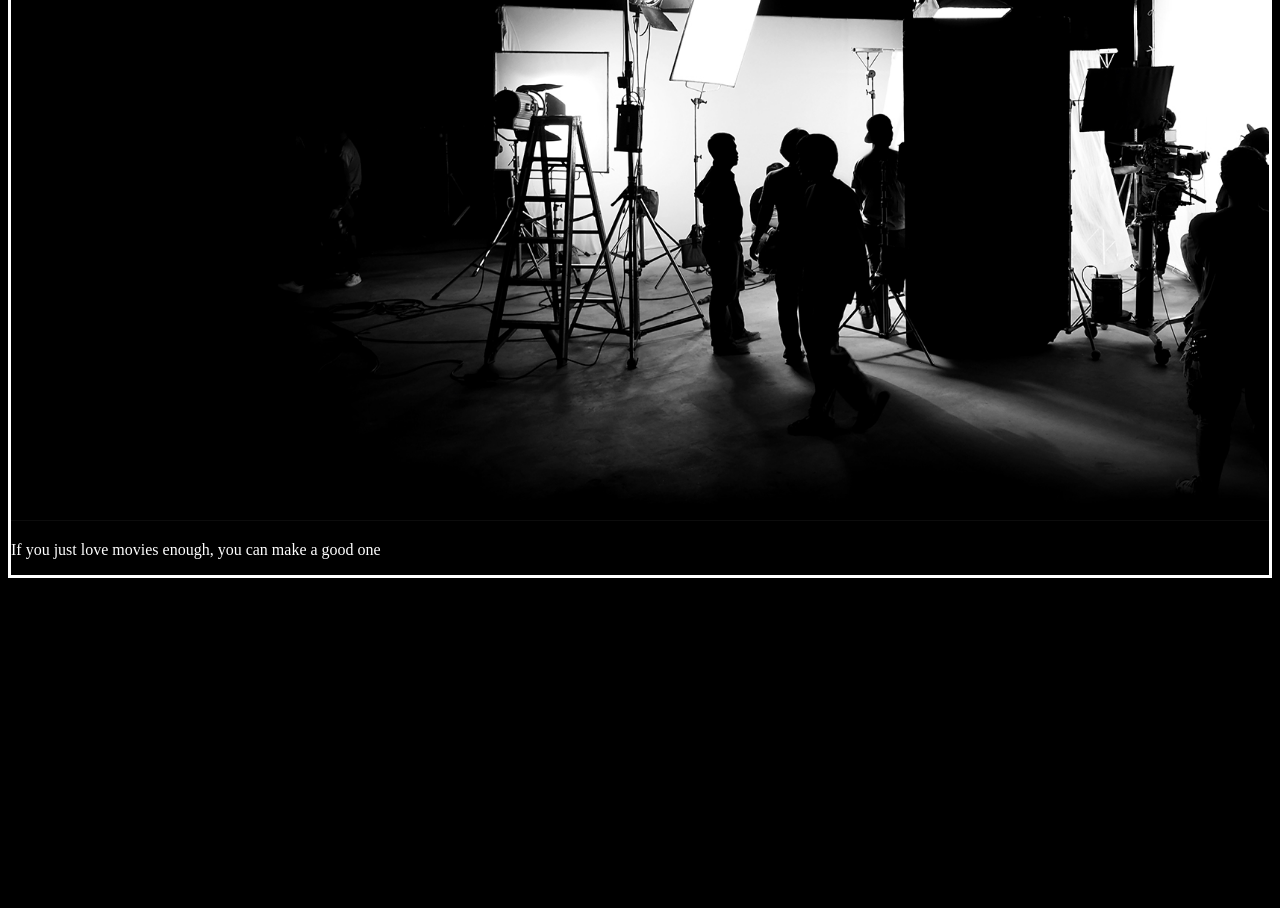
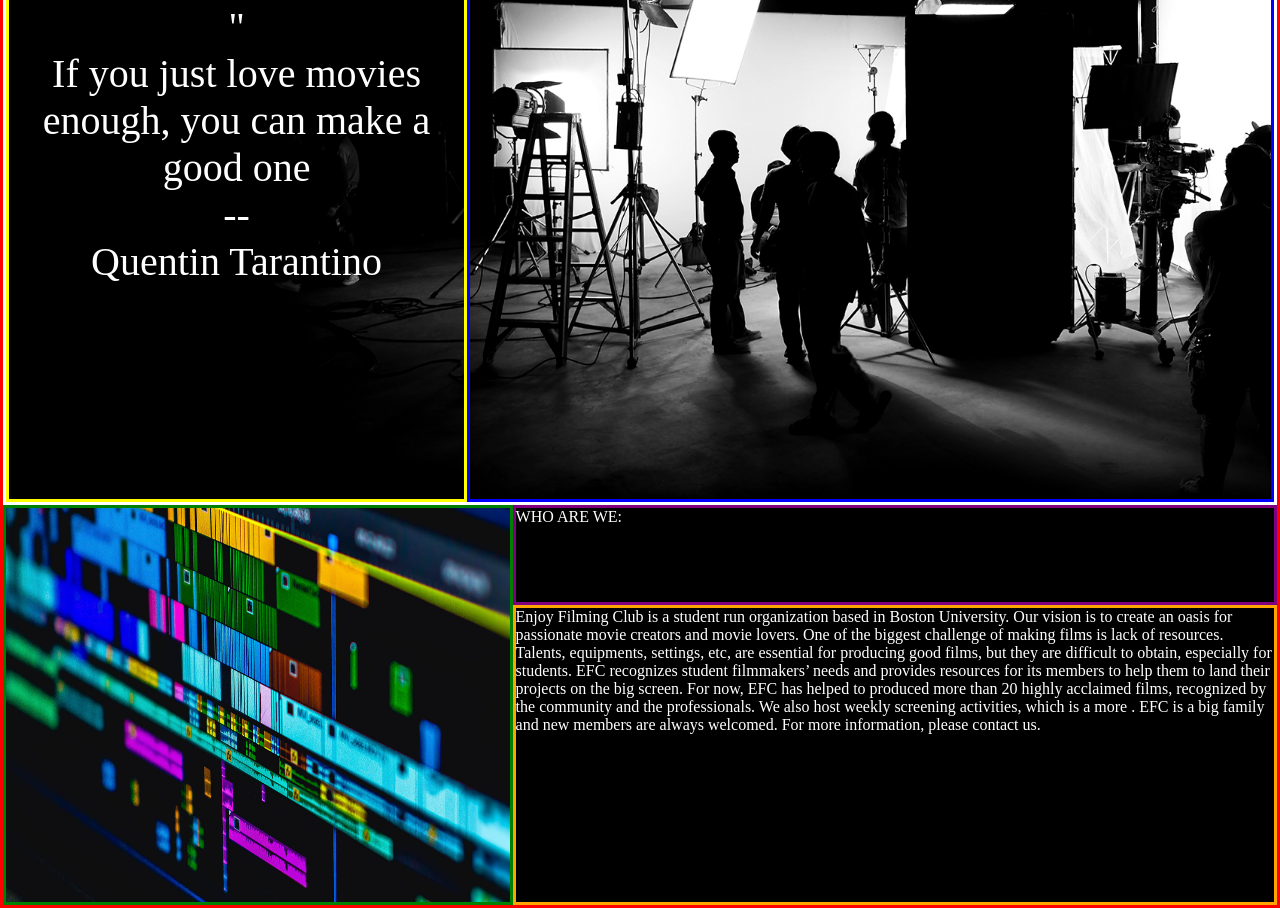
Before and after one commit to scienceguy0123/EFC_website, a website built with webpack: page index.html in a window 1280 px wide. Shown: the part 198-1106 px from the top of the page. Before the commit the page ends 800 px from the top, so only its background shows below. Built offline with Linux system fonts and the light colour scheme.

Commit message:
good for the first day

```diff
--- a/index.html
+++ b/index.html
@@ -9,11 +9,11 @@
 </head>
 <body>
 
+
     <div class="grid-container">
-        <div class="cover">
-        <img src="src/image/set1.jpg" alt="logo">
-        </div>
-
+        <!-- <div class="cover">
+            <img src="src/image/set1.jpg" alt="logo">
+            </div> -->
         <nav>
             <ul class = "nav-ul flex-container grid-object-1">
                 <li class="nav-item" id="nav-logo">
@@ -45,13 +45,49 @@
         </nav>
 
         <div class="quote grid-object-2">
+            <p>"</p>
             <p>If you just love movies enough, you can make a good one</p>
+            <p>--</p>
+            <p>Quentin Tarantino</p>
         </div>
 
         <div class="grid-object-3"></div>
     </div>
 
 
+    <div class="grid-container-2">
+        <div class="grid-object-4">
+            <img src="src/image/editing.jpg" alt="logo">
+        </div>
+
+        <div class="grid-object-5">
+            <p>
+                WHO ARE WE:
+            </p>
+        </div>
+
+        <div class="grid-object-6">
+            <p>Enjoy Filming Club is a student run organization based in Boston
+            University. Our vision is to create an oasis for passionate movie
+            creators and movie lovers. One of the biggest challenge of making
+            films is lack of resources. Talents, equipments, settings, etc,
+            are essential for producing good films, but they are difficult to
+            obtain, especially for students. EFC recognizes student filmmakers’
+            needs and provides resources for its members to help them to land their
+            projects on the big screen. For now, EFC has helped to produced more
+            than 20 highly acclaimed films, recognized by the community and the
+            professionals. We also host weekly screening activities, which is a
+            more . EFC is a big family and new members are always welcomed. For
+            more information, please contact us.
+        </p>
+        </div>
+
+
+
+
+    </div>
+
+
 <script src="./dist/index.bundle.js"></script>
 </body>
 </html>
--- a/src/_navigation.scss
+++ b/src/_navigation.scss
@@ -3,17 +3,19 @@ nav{
     top:0%;
 }
 .flex-container {
+    grid-area: nav;
+    border:solid red;
+    display:flex;
+    align-items: center;
+    padding-right: 7rem;
+    padding-left: 5rem;
 
-    display:flex;
 
-    align-items: center;
-    margin-right: 5rem;
-    margin-left: 2rem;
 
     .nav-item{
 
         list-style: none;
-        margin-right: 3rem;
+        margin-right: 5rem;
         ;
         a{
             text-decoration: none;
@@ -22,6 +24,9 @@ nav{
     }
 
     .nav-item:first-child{
-        margin-top:10px;
+         margin-top:1rem;
+         flex: 0 0 25em;
+
+
     }
 }
--- a/src/index.scss
+++ b/src/index.scss
@@ -1,24 +1,91 @@
 @import "_navigation";
-// *{
-//     padding: 0;
-//     margin:0;
-// }
+*{
+    padding: 0;
+    margin:0;
+    box-sizing: border-box;
+}
 body{
 
     background-color: black;
-    // border:solid red;
+    border:solid red;
 
 }
-.cover{
-    img{width:100%};
+// .cover{
+//     img{width:100%;
+//         height:100%};
 
-}
+// }
 
 .grid-container{
+    height: 700px;
+    background-image: url("./image/set1.jpg") ;
+    background-size:cover;
+    background-repeat:no-repeat;
+
+
     border:solid white;
+    display:grid;
+    grid-template-columns: 4fr 7fr;
+    grid-template-rows: 3fr 10fr;
+    grid-template-areas:
+        "nav nav"
+        "quote other";
+    gap:0;
 }
 
 
 .quote{
+    grid-area: quote;
+    border:solid yellow;
     color:white;
+    font-size:40px;
+
+    text-align: center;
+    padding:2rem;
+
 }
+.grid-object-3{
+    grid-area:other;
+    border:solid blue;
+}
+
+.grid-container-2{
+
+    height:400px;
+    display:grid;
+    grid-template-columns: 2fr 3fr;
+    grid-template-rows:1fr 3fr;
+    grid-template-areas:
+    "pic title"
+    "pic content";
+
+}
+
+.grid-object-4{
+    grid-area:pic;
+    border:solid green;
+
+
+    img{
+        width: 100%;
+        height: 100%;
+
+    }
+
+}
+
+.grid-object-5{
+    grid-area:title;
+    border:solid purple;
+    p{
+        color:white;
+    }
+}
+
+.grid-object-6{
+    grid-area:content;
+    border:solid orange;
+    p{
+        color:white;
+    }
+}
```
Also changed, not shown: dist/index.bundle.js, src/image/editing.jpg (added), 1 other file.
